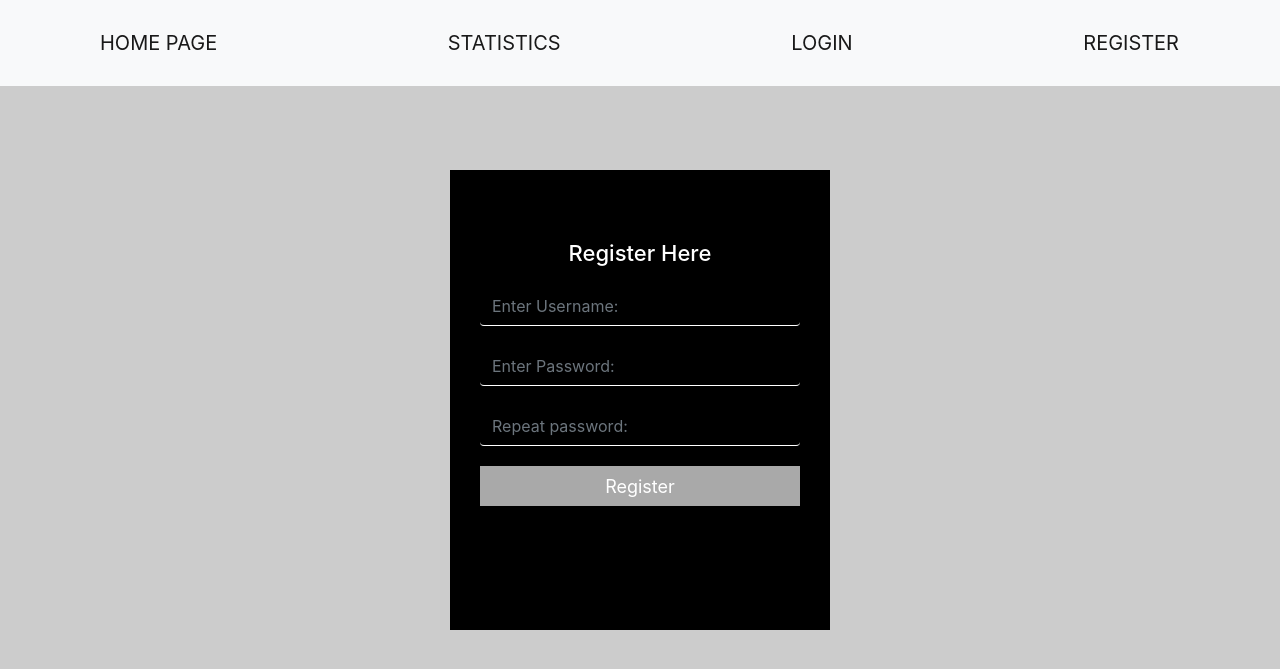
After one commit to Svikleren/fITsummer, a Spring app: template src/main/resources/templates/register.html in a window 1280 px wide. The commit adds this page. Shown: the top 669 px of the page. Run offline with Thymeleaf, Linux system fonts and the light colour scheme; the template is opened without the code that fills it, so the values that code supplies are empty.

Commit message:
Create new register.html form and javascript functions,matching is working in register,

```diff
--- a/src/main/resources/static/css/home.css
+++ b/src/main/resources/static/css/home.css
@@ -31,13 +31,13 @@
   margin: 15px;
   text-decoration: none;
   text-transform: uppercase;
-  color: black;
+  color: rgb(7, 6, 6);
 }
 /*
    container is 100% , but height is automatic from browser that why dont write it here
   */
 img {
-  width: 100%;
+  width: 80%;
 }
 span {
   text-align: left;
@@ -75,12 +75,13 @@
 
   */
 .wrapper {
-  background: rgb(112, 102, 102);
+  /* background: rgb(112, 102, 102); */
   /* margin: 0 auto; */
   margin: auto;
   max-width: 1200px;
-  padding: 20px;
-  width: 100%;
+  padding: 10px;
+  /* width: 100%; */
+  width: 80%;
 }
 
 .wrapper > img {
@@ -89,7 +90,7 @@
 
 .a-container {
   font-size: 0;
-  /* margin: auto; */
+  margin: auto;
 }
 
 /*
@@ -102,12 +103,11 @@
   font-size: initial;
   display: inline-block;
   /* width: 33.33%; */
-  padding: 5px;
+  /* padding: 1px; */
   margin: auto;
 }
 
 .a-inner {
-  width: 100%;
   background: #eee;
   text-align: center;
   justify-content: center;
@@ -116,7 +116,8 @@
 .A h2,
 .A p {
   color: #999;
-  margin: 10px 0;
+  border: 10px transparent solid;
+  margin: 1px 0;
   text-align: center;
   line-height: 1.6em;
 }
@@ -124,14 +125,14 @@
 /*
     scrollbar stilu for all page
   */
-::-webkit-scrollbar {
+/* ::-webkit-scrollbar {
   width: 10px;
 }
 
 ::-webkit-scrollbar-thumb {
   border-radius: 5px;
   background: rgb(12, 11, 11);
-}
+} */
 footer {
   text-align: center;
   font-size: 30 px;
@@ -169,7 +170,7 @@
   font-size: 14px;
   font-weight: bold;
   /* Use the Roboto font that is loaded in the <head> */
-  font-family: "Roboto", sans-serif;
+  font-family: Arial, Helvetica, sans-serif;
 }
 
 /* body.body {
@@ -180,10 +181,11 @@
   background-position: center;
   font-family: Arial, Helvetica, sans-serif;
 } */
-.loginbox {
-  width: 320px;
-  height: 420px;
-  background: #000;
+.loginbox,
+.simple-forms {
+  width: 380px;
+  height: 460px;
+  background: black;
   color: #fff;
   top: 50%;
   left: 50%;
@@ -280,7 +282,7 @@
   font-size: 14px;
   font-weight: bold;
   /* Use the Roboto font that is loaded in the <head> */
-  font-family: "Roboto", sans-serif;
+  font-family: Arial, Helvetica, sans-serif;
 }
 
 /* body {
@@ -291,7 +293,7 @@
   background-position: center;
   font-family: Arial, Helvetica, sans-serif;
 } */
-.simple-form {
+/* .simple-form {
   width: 420px;
   height: 550px;
   background: #000;
@@ -302,12 +304,19 @@
   transform: translate(-50%, -50%);
   box-sizing: border-box;
   padding: 50px 30px;
-}
+} */
 #register {
-  width: 80%;
-  background-color: lightsteelblue;
+  border: none;
+  outline: none;
+  height: 40px;
+  background: darkgray;
+  color: #fff;
+  font-size: 18px;
+  /* width: 100%;
+  height: 40px;
+  background-color: darkgray;
   padding: 100px 0px;
-  background-position: auto;
+  background-position: auto; */
 }
 #button {
   border: none;
--- /dev/null
+++ b/src/main/resources/templates/register.html
@@ -0,0 +1,151 @@
+<!DOCTYPE html>
+<html
+  lang="en"
+  xmlns="http://www.w3.org/1999/xhtml"
+  xmlns:th="http://www.thymeleaf.org"
+>
+  <head>
+    <meta charset="UTF-8" />
+    <meta name="viewport" content="width=device-width, initial-scale=1.0" />
+    <meta http-equiv="X-UA-Compatible" content="ie=edge" />
+    <script src="https://ajax.googleapis.com/ajax/libs/jquery/3.3.1/jquery.min.js"></script>
+    <script
+      src="https://code.jquery.com/jquery-3.3.1.min.js"
+      crossorigin="anonymous"
+    ></script>
+    <script
+      src="https://cdnjs.cloudflare.com/ajax/libs/popper.js/1.14.3/umd/popper.min.js"
+      integrity="sha384-ZMP7rVo3mIykV+2+9J3UJ46jBk0WLaUAdn689aCwoqbBJiSnjAK/l8WvCWPIPm49"
+      crossorigin="anonymous"
+    ></script>
+    <script
+      src="https://stackpath.bootstrapcdn.com/bootstrap/4.1.3/js/bootstrap.min.js"
+      integrity="sha384-ChfqqxuZUCnJSK3+MXmPNIyE6ZbWh2IMqE241rYiqJxyMiZ6OW/JmZQ5stwEULTy"
+      crossorigin="anonymous"
+    ></script>
+    <link
+      rel="stylesheet"
+      href="https://stackpath.bootstrapcdn.com/bootstrap/4.1.3/css/bootstrap.min.css"
+      integrity="sha384-MCw98/SFnGE8fJT3GXwEOngsV7Zt27NXFoaoApmYm81iuXoPkFOJwJ8ERdknLPMO"
+      crossorigin="anonymous"
+    />
+    <!-- <link rel="stylesheet" type="text/css" href="../static/css/login.css" /> -->
+    <link rel="stylesheet" type="text/css" href="../static/css/home.css" />
+    <title>Register</title>
+  </head>
+
+  <body class="body">
+    <header>
+      <nav class="navbar navbar-expand-lg navbar-light bg-light">
+        <div class="container">
+          <a class="navbar-brand" href="home.html">HOME PAGE</a>
+          <a class="navbar-brand" href="statics.html">STATISTICS</a>
+          <a class="navbar-brand" href="logbox.html">LOGIN</a>
+          <a class="navbar-brand" href="register.html">REGISTER</a>
+        </div>
+      </nav>
+    </header>
+    <div class="wrapper">
+      <!-- <img
+      src=https://www.yourdictionary.com/images/definitions/lg/4761.footprint.jpg
+      alt="footprint" /> -->
+      <div class="a-container">
+        <div class="simple-form">
+          <form id="reg" onsubmit="myFunction(); return false;">
+            <!-- <form class="needs-validation"> -->
+            <div class="loginbox">
+              <h1>Register Here</h1>
+              <form>
+                <!-- <div class="col"> -->
+                <!-- <p>Username</p> -->
+                <!-- <label for="username">Username</label> -->
+                <input
+                  id="username"
+                  type="text"
+                  class="form-control"
+                  placeholder="Enter Username:"
+                  required
+                />
+                <div class="invalid-tooltip">
+                  Please choose a unique and valid username.
+                </div>
+                <!-- </div>
+              </div> -->
+
+                <!-- <div class="col"> -->
+                <!-- <p>Password</p> -->
+                <!-- <label for="password">Password</label> -->
+                <input
+                  type="password"
+                  id="password"
+                  class="form-control"
+                  name="password"
+                  placeholder="Enter Password: "
+                  required
+                />
+                <div class="invalid-tooltip">
+                  Please choose a unique and valid password.
+                </div>
+                <!-- </div> -->
+                <!-- </div> -->
+                <!-- <div class="form-row"> -->
+                <!-- <p>Repete password</p> -->
+                <div class="col">
+                  <!-- <label for="repeat-password">Repeat password</label> -->
+                  <input
+                    type="password"
+                    id="confirm-password"
+                    class="form-control"
+                    name="confirm-password"
+                    placeholder="Repeat password: "
+                    required
+                  />
+                  <span id="message"></span>
+                </div>
+                <!-- </div> -->
+                <input id="register" type="submit" name="" value="Register" />
+              </form>
+            </div>
+          </form>
+        </div>
+      </div>
+    </div>
+
+    <script>
+      $("#password, #confirm-password").on("keyup", function() {
+        if ($("#password").val() == $("#confirm-password").val()) {
+          $("#message")
+            .html("Matching")
+            .css("color", "green");
+        } else
+          $("#message")
+            .html("Not Matching")
+            .css("color", "red");
+      });
+      $("#register").click(function() {
+        var name = $("#username").val();
+        var password = $("#password").val();
+        // var data = { username: "name", password: "password"};
+        var data = { username: name, password: password };
+        //   $.post("localhost:8080/login", data, function() {
+        //     loadData();
+        //   });
+        console.log(data);
+
+        $.ajax({
+          url: "http://localhost:8080/register",
+          type: "POST",
+          data: JSON.stringify(data), //this is serilizacija, server doesnt understand objects, have to send data to server as string
+          contentType: "application/json;charset-utf-8",
+          dataType: "json",
+          success: function() {
+            loadData();
+          }
+        });
+      });
+      function myFunction() {
+        return false;
+      }
+    </script>
+  </body>
+</html>
```
Also changed, not shown: src/main/resources/templates/home.html (+26 -20 lines), src/main/resources/templates/logbox.html (+54 -91 lines), src/main/resources/templates/login.html (deleted, +0 -157 lines), src/main/resources/templates/statics.html (+13 -4 lines).
